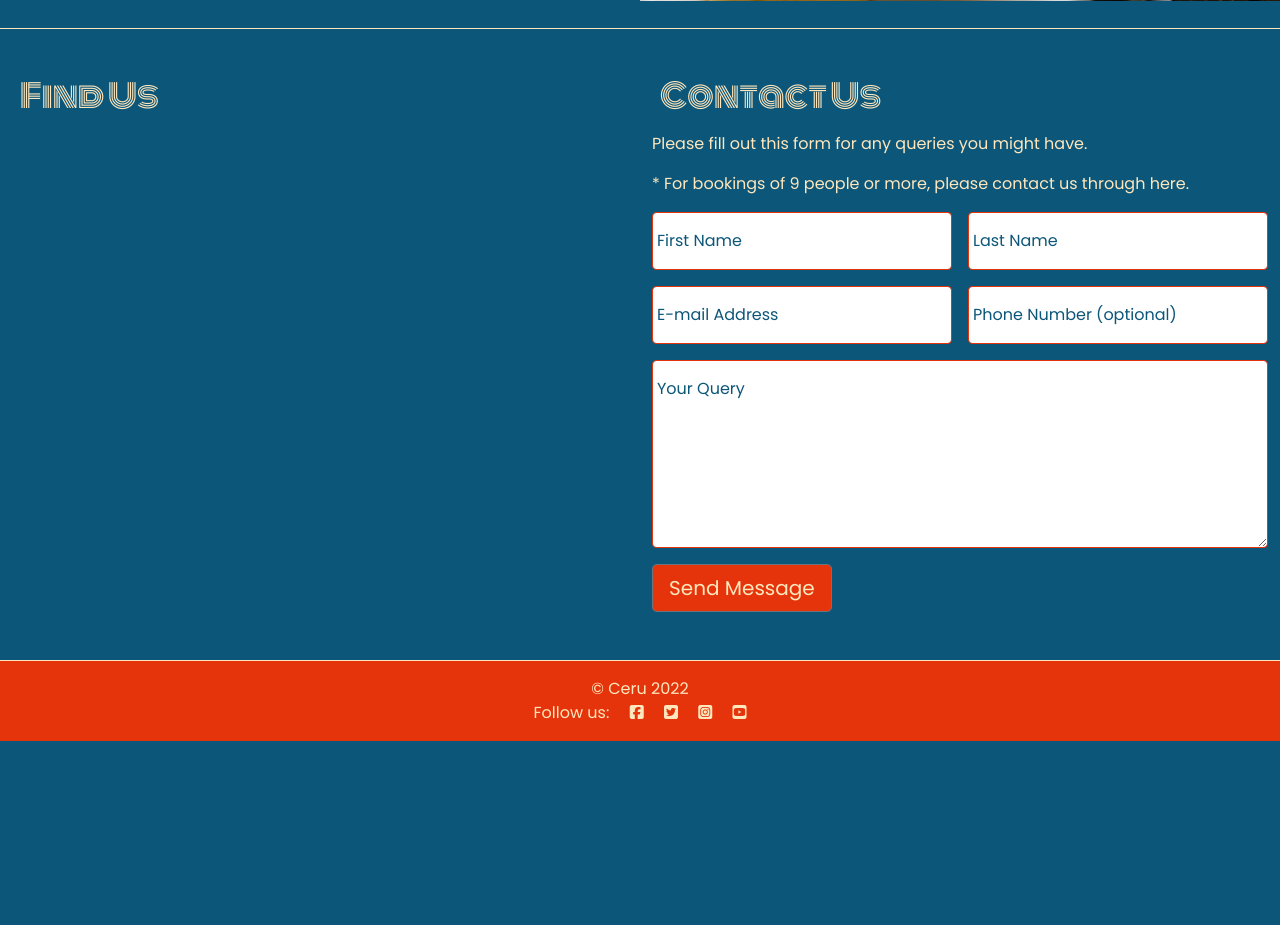
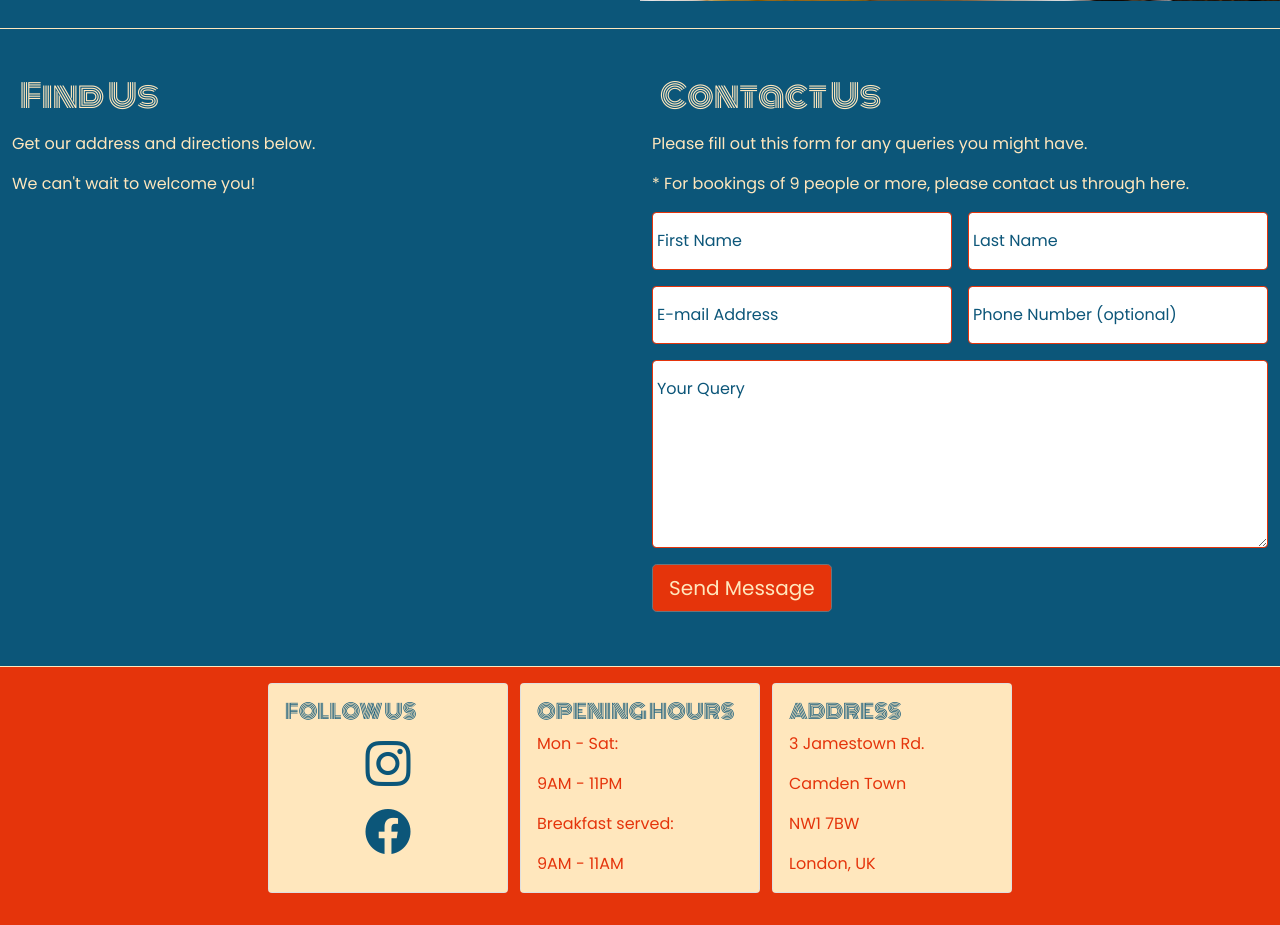
Before and after one commit to gabriel-alves-p/ceru-restaurant, a Django app: page / in a window 1280 px wide. Shown: the part 1466-2391 px from the top of the page. Before the commit the page ends 2207 px from the top, so only its background shows below. Run offline with Django 3.2, Linux system fonts and the light colour scheme; some libraries are stand-ins or nearby versions.

Commit message:
style footer on base.html

```diff
--- /dev/null
+++ b/package.json
@@ -0,0 +1,5 @@
+{
+  "dependencies": {
+    "bootstrap-icons": "^1.8.1"
+  }
+}
--- a/requirements.txt
+++ b/requirements.txt
@@ -10,6 +10,8 @@ gunicorn==20.1.0
 oauthlib==3.2.0
 psycopg2==2.9.3
 PyJWT==2.3.0
+pylint-django==2.5.2
+pylint-plugin-utils==0.7
 python3-openid==3.2.0
 pytz==2021.3
 requests-oauthlib==1.3.1
--- a/static/css/style.css
+++ b/static/css/style.css
@@ -70,6 +70,25 @@ span {
     font-size: 16px;
     background-color: #E5340B;
     color: #FFE7BD;
+}
+
+.footer .row {
+    margin-right: 0;
+}
+
+.footer .col-12 {
+    padding-right: 0;
+}
+
+.icon {
+    color: #0C5679 !important;
+    font-size: 45px;
+    text-align: center;
+}
+
+.icon:hover {
+    color: #E5340B !important;
+    transition: 1s;
 }
 
 /* ---------------------------------------------------------------------------------- INDEX.HTML */
--- a/templates/base.html
+++ b/templates/base.html
@@ -7,9 +7,9 @@
     <meta charset="UTF-8">
     <meta http-equiv="X-UA-Compatible" content="IE=edge">
     <meta name="viewport" content="width=device-width, initial-scale=1.0">
-    <script src="https://kit.fontawesome.com/9f36b999fb.js" crossorigin="anonymous"></script>
     <link href="https://cdn.jsdelivr.net/npm/bootstrap@5.0.2/dist/css/bootstrap.min.css" rel="stylesheet"
         integrity="sha384-EVSTQN3/azprG1Anm3QDgpJLIm9Nao0Yz1ztcQTwFspd3yD65VohhpuuCOmLASjC" crossorigin="anonymous">
+    <link rel="stylesheet" href="https://cdn.jsdelivr.net/npm/bootstrap-icons@1.8.1/font/bootstrap-icons.css">
     <link rel="stylesheet" href="{% static 'css/style.css' %}">
     <link rel="stylesheet" href="{% static 'css/media-queries.css' %}">
     {% block stylesheet %}
@@ -83,13 +83,48 @@
     {% endblock content %}
 
     <!-- FOOTER -->
-    <footer class="footer mt-auto py-3">
-        <p class="m-0 text-center">© Ceru 2022</p>
-        <p class="m-0 text-center">Follow us: <i class="fab fa-facebook-square ms-3"></i>
-            <i class="fab fa-twitter-square ms-3"></i>
-            <i class="fab fa-instagram-square ms-3"></i>
-            <i class="fab fa-youtube-square ms-3"></i>
-        </p>
+    <footer class="footer mt-auto py-3 d-flex justify-content-center">
+        <div class="row d-flex justify-content-evenly">
+            <div class="col-12 col-md-4 d-flex justify-content-center mb-3">
+                <div class="card" style="width: 15rem;">
+                    <div class="card-body">
+                        <h5 class="card-title text-uppercase">Follow us</h5>
+                        <div class="col-12 d-flex justify-content-center">
+                            <a href="https://www.instagram.com/" target="_blank" class="card-link icon">
+                                <i class="bi bi-instagram"></i>
+                            </a>
+                        </div>
+                        <div class="col-12 d-flex justify-content-center">
+                            <a href="https://www.facebook.com/" target="_blank" class="card-link icon">
+                                <i class="bi bi-facebook"></i>
+                            </a>
+                        </div>
+                    </div>
+                </div>
+            </div>
+            <div class="col-12 col-md-4 d-flex justify-content-center mb-3">
+                <div class="card" style="width: 15rem;">
+                    <div class="card-body">
+                        <h5 class="card-title text-uppercase">Opening hours</h5>
+                        <p class="card-text">Mon - Sat:</p>
+                        <p class="card-text">9AM - 11PM</p>
+                        <p class="card-text">Breakfast served:</p>
+                        <p class="card-text">9AM - 11AM</p>
+                    </div>
+                </div>
+            </div>
+            <div class="col-12 col-md-4 d-flex justify-content-center mb-3">
+                <div class="card" style="width: 15rem;">
+                    <div class="card-body">
+                        <h5 class="card-title text-uppercase">Address</h5>
+                        <p class="card-text">3 Jamestown Rd.</p>
+                        <p class="card-text">Camden Town</p>
+                        <p class="card-text">NW1 7BW</p>
+                        <p class="card-text">London, UK</p>
+                    </div>
+                </div>
+            </div>
+        </div>
     </footer>
 
     <script src="https://cdn.jsdelivr.net/npm/bootstrap@5.0.2/dist/js/bootstrap.bundle.min.js"
--- a/templates/index.html
+++ b/templates/index.html
@@ -99,6 +99,8 @@
         <div class="row">
             <div class="col-md-6 my-4 my-md-5">
                 <h2 class="mb-3 ms-2">Find Us</h2>
+                <p>Get our address and directions below.</p>
+                <p>We can't wait to welcome you!</p>
                 <div style="width: 100%">
                     <iframe width="100%" height="400" frameborder="0" scrolling="no" marginheight="0" marginwidth="0"
                         src="https://maps.google.com/maps?width=100%25&amp;height=400&amp;hl=en&amp;q=3%20Jamestown%20Rd,%20London%20NW1%207BY+(Ceru%20Diner)&amp;t=&amp;z=16&amp;ie=UTF8&amp;iwloc=B&amp;output=embed">
@@ -117,11 +119,13 @@
                 <form action="{% url 'home' %}" class="row g-3" method="POST" id="contact-form">
                     {% csrf_token %}
                     <div class="col-md-6 form-floating">
-                        <input type="text" class="form-control" id="firstName" name="firstName" required placeholder="First Name">
+                        <input type="text" class="form-control" id="firstName" name="firstName" required
+                            placeholder="First Name">
                         <label for="firstName" class="form-label">First Name</label>
                     </div>
                     <div class="col-md-6 form-floating">
-                        <input type="text" class="form-control" id="lastName" name="lastName" required placeholder="Last Name">
+                        <input type="text" class="form-control" id="lastName" name="lastName" required
+                            placeholder="Last Name">
                         <label for="lastName" class="form-label">Last Name</label>
                     </div>
                     <div class="col-md-6 form-floating">
@@ -130,7 +134,8 @@
                         <label for="emailAddress" class="form-label">E-mail Address</label>
                     </div>
                     <div class="col-md-6 form-floating">
-                        <input type="text" class="form-control" id="phoneNumber" name="phoneNumber" placeholder="Phone Number (optional)">
+                        <input type="text" class="form-control" id="phoneNumber" name="phoneNumber"
+                            placeholder="Phone Number (optional)">
                         <label for="phoneNumber" class="form-label">Phone Number (optional)</label>
                     </div>
                     <div class="col-md-12 form-floating">
```
Also changed, not shown: package-lock.json (added).
